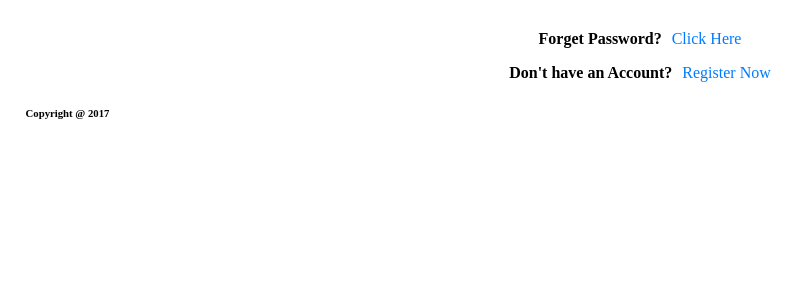
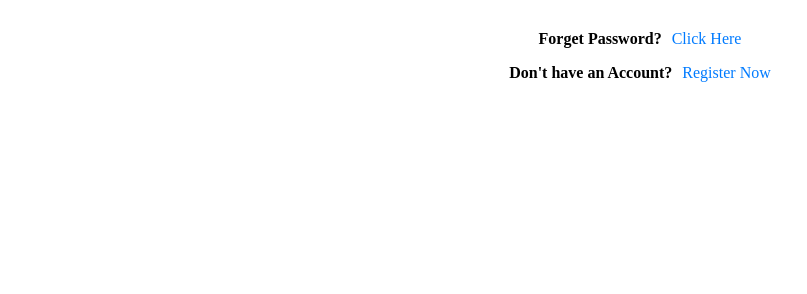
Before and after one commit to mdtanvirisl/Hotel_Management_System---js, a PHP site: page /login.php in a window 1280 px wide. Shown: the part 506-800 px from the top of the page, without its empty margins (0-807 px from the left). Run offline with PHP 8.4, Linux system fonts and the light colour scheme; data comes from the database, SQL or seed files in the repository.

Commit message:
formation check up

```diff
--- a/view/login.php
+++ b/view/login.php
@@ -39,21 +39,6 @@
 
     <p class="links"> <b> Forget Password? </b> <a href='forgetPassword.php'> Click Here </a></p>
     <p class="links"> <b> Don't have an Account? </b> <a href='registration.php'> Register Now </a></p>
-<!--
-                <form method="post" action="" enctype="">
-                    <fieldset>
-                        <legend>LOGIN</legend>
-                        User Name: <input type="text" name="username" value="" /> <br>
-                        Password: <input type="password" name="password" value="" /> <br>
-                        <p><?= $error ?></p>
-                        <hr>
-                        <input type="checkbox" name="remember_me" id="checkbox">
-                        <label for="checkbox"> Remember Me</label><br>
-                        <input type="submit" name="submit" value="Submit" />
-                        <a href="forgetPassword.php">Forget Password?</a>
-                    </fieldset>
-                </form> -->
-                <h6>Copyright @ 2017</h6>
 
 </body>
 
```
